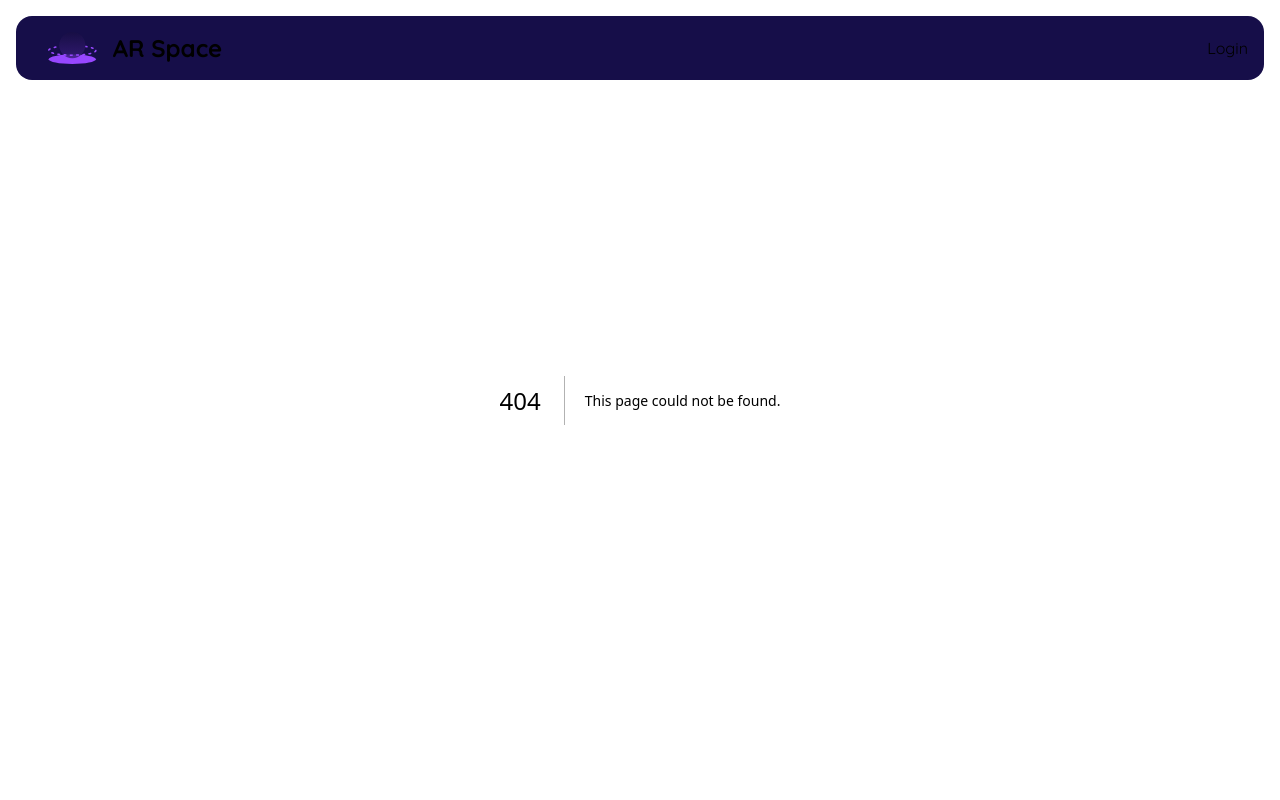
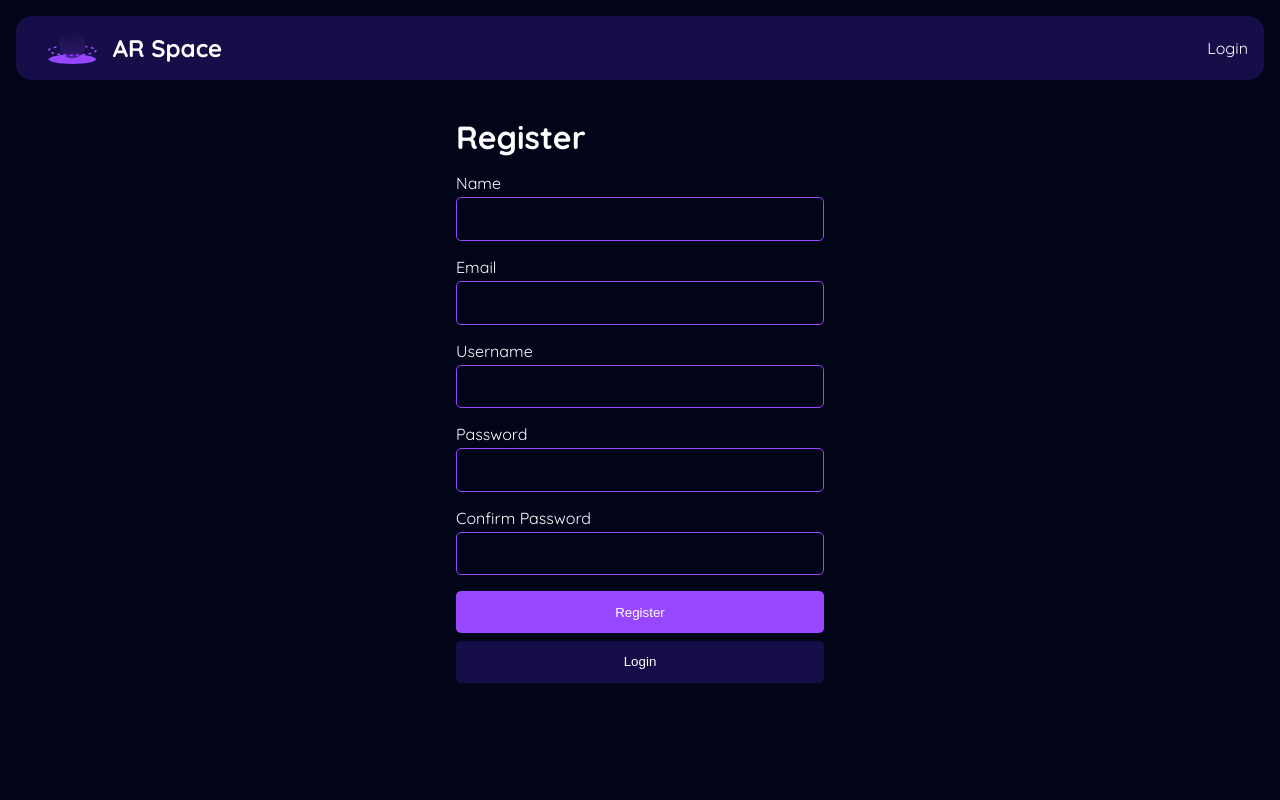
Before and after one commit to aswnss-m/arspace_web, a Next.js app: page /register in a window 1280 px wide. Before the commit this address had no page. Shown: the top 800 px of the page. Built offline with nearby package versions, Linux system fonts and the light colour scheme.

Commit message:
login register

```diff
--- /dev/null
+++ b/app/login/Login.css
@@ -0,0 +1,49 @@
+.form-container{
+    display: grid;
+    place-items: center;
+    width: 100%;
+    padding: 1em;
+    min-height: 80vh;
+}
+.form{
+    display: flex;
+    flex-direction: column;
+    padding: 1em;
+    gap: 1em;
+    width: min(100%, 400px);
+}
+
+.form label{
+    display: flex;
+    flex-direction: column;
+    gap: .25em;
+}
+.form input{
+    border-radius: 5px;
+    outline: none;
+    color: var(--white);
+}
+.text-input{
+    border: 1px solid var(--accent);
+    background: transparent;
+    padding: 1em;
+}
+.form .button-group{
+    display: flex;
+    width: 100%;
+    flex-direction: column;
+    gap: .5em;
+}
+.button{
+    border: none;
+    padding: 1em 2em;
+}
+.button-primary{
+    background: var(--accent);
+}
+.button-secondary{
+    background-color: var(--light-background);
+}
+.text-input:focus{
+   background: var(--accent-fade);
+}
--- /dev/null
+++ b/app/register/Register.css
@@ -0,0 +1,49 @@
+.form-container{
+    display: grid;
+    place-items: center;
+    width: 100%;
+    padding: 1em;
+    min-height: 100vh;
+}
+.form{
+    display: flex;
+    flex-direction: column;
+    padding: 1em;
+    gap: 1em;
+    width: min(100%, 400px);
+}
+
+.form label{
+    display: flex;
+    flex-direction: column;
+    gap: .25em;
+}
+.form input{
+    border-radius: 5px;
+    outline: none;
+    color: var(--white);
+}
+.text-input{
+    border: 1px solid var(--accent);
+    background: transparent;
+    padding: 1em;
+}
+.form .button-group{
+    display: flex;
+    width: 100%;
+    flex-direction: column;
+    gap: .5em;
+}
+.button{
+    border: none;
+    padding: 1em 2em;
+}
+.button-primary{
+    background: var(--accent);
+}
+.button-secondary{
+    background-color: var(--light-background);
+}
+.text-input:focus{
+   background: var(--accent-fade);
+}
--- /dev/null
+++ b/app/register/page.js
@@ -0,0 +1,99 @@
+"use client";
+import './Register.css'
+import { useState } from 'react';
+function page() {
+  const [user, setUser] = useState({ username: '', password: '' });
+
+  const handleInputChange = (e) => {
+    const { name, value } = e.target;
+    setUser({
+      ...user,
+      [name]: value,
+    });
+  };
+
+  const handleRegister = () => {
+    // You can access the username and password from the user object here
+   console.log(user)
+
+    // You can perform login logic here, for example, sending the data to a server.
+  };
+
+  return (
+    <div className="form-container">
+      <form className="form login-form">
+        <h1 className="form-title">Register</h1>
+        <label htmlFor="name">
+          Name
+          <input
+            type="text"
+            name="name"
+            className="text-input"
+            value={user.name}
+            onChange={handleInputChange}
+            required
+          />
+        </label>
+        <label htmlFor="email">
+          Email
+          <input
+            type="email"
+            name="email"
+            className="text-input"
+            value={user.email}
+            onChange={handleInputChange}
+            required
+          />
+        </label>
+        <label htmlFor="username">
+          Username
+          <input
+            type="text"
+            name="username"
+            className="text-input"
+            value={user.username}
+            onChange={handleInputChange}
+            required
+          />
+        </label>
+        <label htmlFor="password">
+          Password
+          <input
+            type="password"
+            name="password"
+            className="text-input"
+            value={user.password}
+            onChange={handleInputChange}
+            required
+          />
+        </label>
+        <label htmlFor="password">
+          Confirm Password
+          <input
+            type="password"
+            name="c_password"
+            className="text-input"
+            value={user.c_password}
+            onChange={handleInputChange}
+            required
+          />
+        </label>
+        <div className="button-group">
+          <input
+            type="submit"
+            value="Register"
+            className="button button-primary"
+            onClick={handleRegister}
+          />
+          <input
+            type="button"
+            value="Login"
+            className="button button-secondary"
+          />
+        </div>
+      </form>
+    </div>
+  );
+}
+
+export default page;
```
Also changed, not shown: app/login/page.js (added, +69 -0 lines), app/api/user/route.js (added), app/svgs/index.js.
